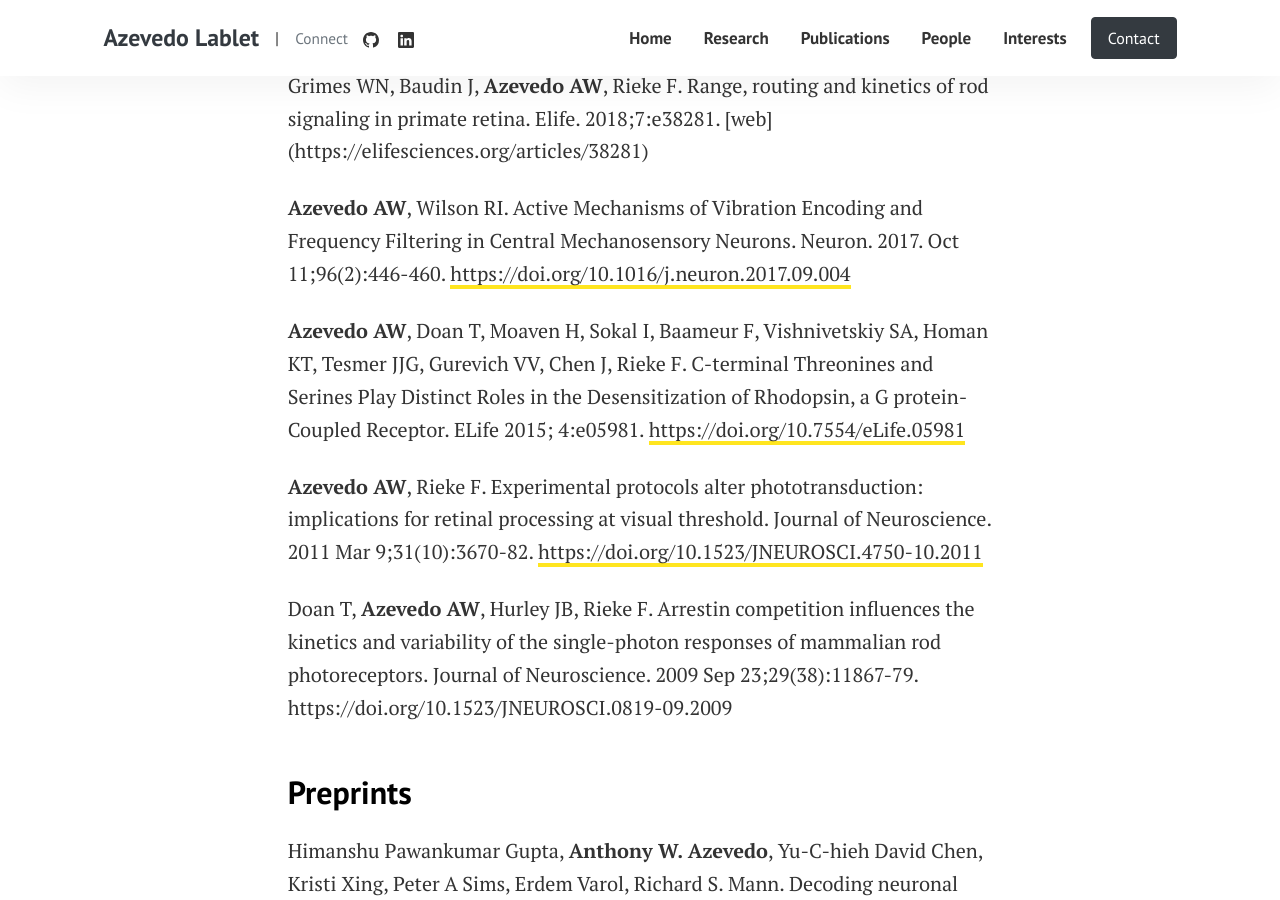
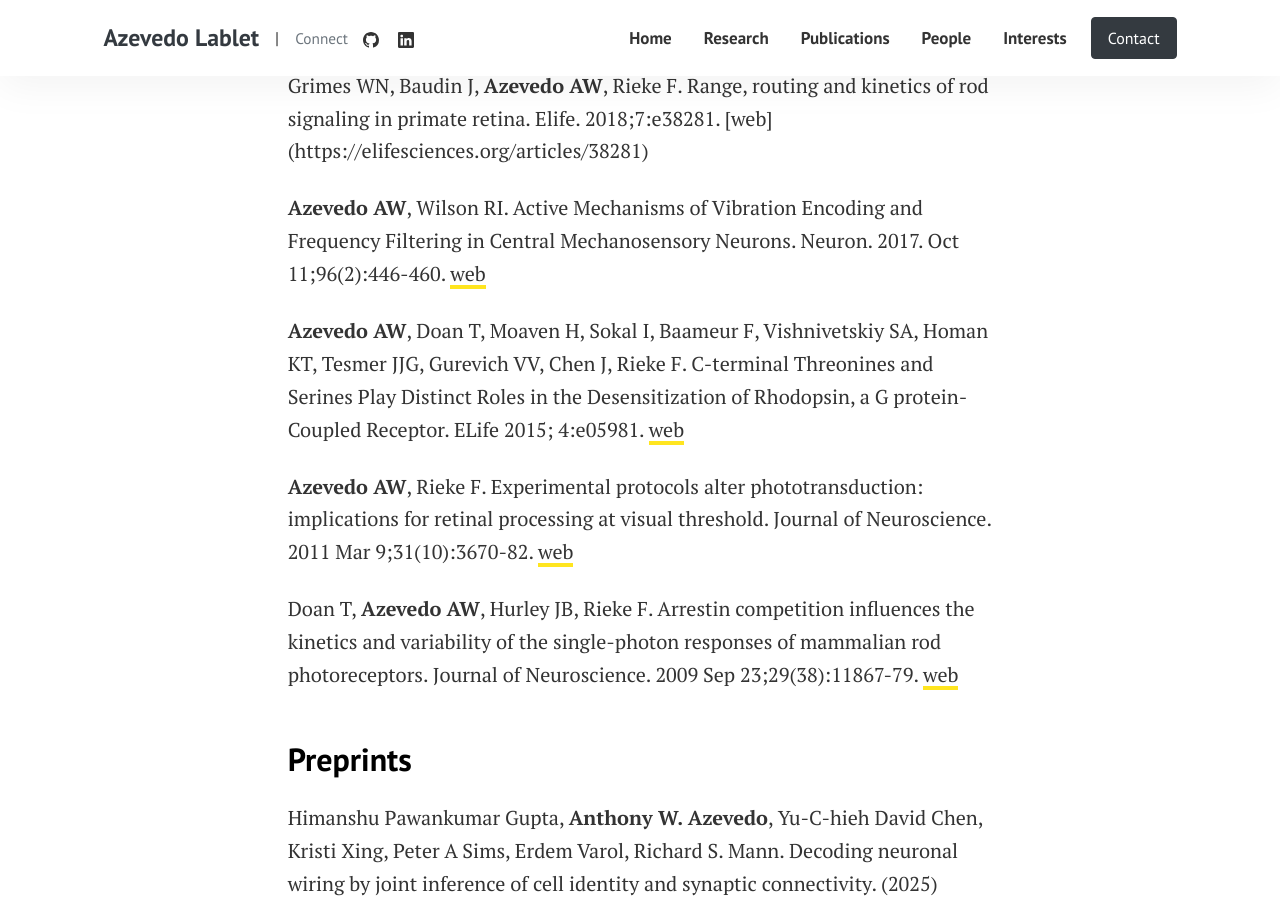
Before and after one commit to tony-azevedo/tony-azevedo.github.io, a Jekyll site: the page built from publications.md, in a window 1280 px wide and 900 px high, scrolled down 1290 px. Built offline with Jekyll 4.4.1, drawn with Linux system fonts in a browser that asks for light colours.

Commit message:
Update publications.md

```diff
--- a/publications.md
+++ b/publications.md
@@ -20,13 +20,13 @@ Kuan AT, Phelps JS, Thomas LA, Nguyen TM, Han J, Chen CL, **Azevedo AW**, Tuthil
 
 Grimes WN, Baudin J, **Azevedo AW**, Rieke F. Range, routing and kinetics of rod signaling in primate retina. Elife. 2018;7:e38281. [web] (https://elifesciences.org/articles/38281)
 
-**Azevedo AW**, Wilson RI. Active Mechanisms of Vibration Encoding and Frequency Filtering in Central Mechanosensory Neurons. Neuron. 2017. Oct 11;96(2):446-460. [https://doi.org/10.1016/j.neuron.2017.09.004 ](https://doi.org/10.1016/j.neuron.2017.09.004)
+**Azevedo AW**, Wilson RI. Active Mechanisms of Vibration Encoding and Frequency Filtering in Central Mechanosensory Neurons. Neuron. 2017. Oct 11;96(2):446-460. [web](https://doi.org/10.1016/j.neuron.2017.09.004)
 
-**Azevedo AW**, Doan T, Moaven H, Sokal I, Baameur F, Vishnivetskiy SA, Homan KT, Tesmer JJG, Gurevich VV, Chen J, Rieke F. C-terminal Threonines and Serines Play Distinct Roles in the Desensitization of Rhodopsin, a G protein-Coupled Receptor. ELife 2015; 4:e05981. [https://doi.org/10.7554/eLife.05981 ](https://doi.org/10.7554/eLife.05981)
+**Azevedo AW**, Doan T, Moaven H, Sokal I, Baameur F, Vishnivetskiy SA, Homan KT, Tesmer JJG, Gurevich VV, Chen J, Rieke F. C-terminal Threonines and Serines Play Distinct Roles in the Desensitization of Rhodopsin, a G protein-Coupled Receptor. ELife 2015; 4:e05981. [web](https://doi.org/10.7554/eLife.05981)
 
-**Azevedo AW**, Rieke F.  Experimental protocols alter phototransduction: implications for retinal processing at visual threshold.  Journal of Neuroscience. 2011 Mar 9;31(10):3670-82. [https://doi.org/10.1523/JNEUROSCI.4750-10.2011 ](https://doi.org/10.1523/JNEUROSCI.4750-10.2011)
+**Azevedo AW**, Rieke F.  Experimental protocols alter phototransduction: implications for retinal processing at visual threshold.  Journal of Neuroscience. 2011 Mar 9;31(10):3670-82. [web](https://doi.org/10.1523/JNEUROSCI.4750-10.2011)
 
-Doan T, **Azevedo AW**, Hurley JB, Rieke F.  Arrestin competition influences the kinetics and variability of the single-photon responses of mammalian rod photoreceptors. Journal of Neuroscience. 2009 Sep 23;29(38):11867-79. https://doi.org/10.1523/JNEUROSCI.0819-09.2009
+Doan T, **Azevedo AW**, Hurley JB, Rieke F.  Arrestin competition influences the kinetics and variability of the single-photon responses of mammalian rod photoreceptors. Journal of Neuroscience. 2009 Sep 23;29(38):11867-79. [web](https://doi.org/10.1523/JNEUROSCI.0819-09.2009)
 
 ## Preprints
 Himanshu Pawankumar Gupta, **Anthony W. Azevedo**, Yu-C-hieh David Chen, Kristi Xing, Peter A Sims, Erdem Varol, Richard S. Mann. Decoding neuronal wiring by joint inference of cell identity and synaptic connectivity. (2025) Preprint at https://doi.org/10.1101/2025.03.04.640006 (2025).
```
